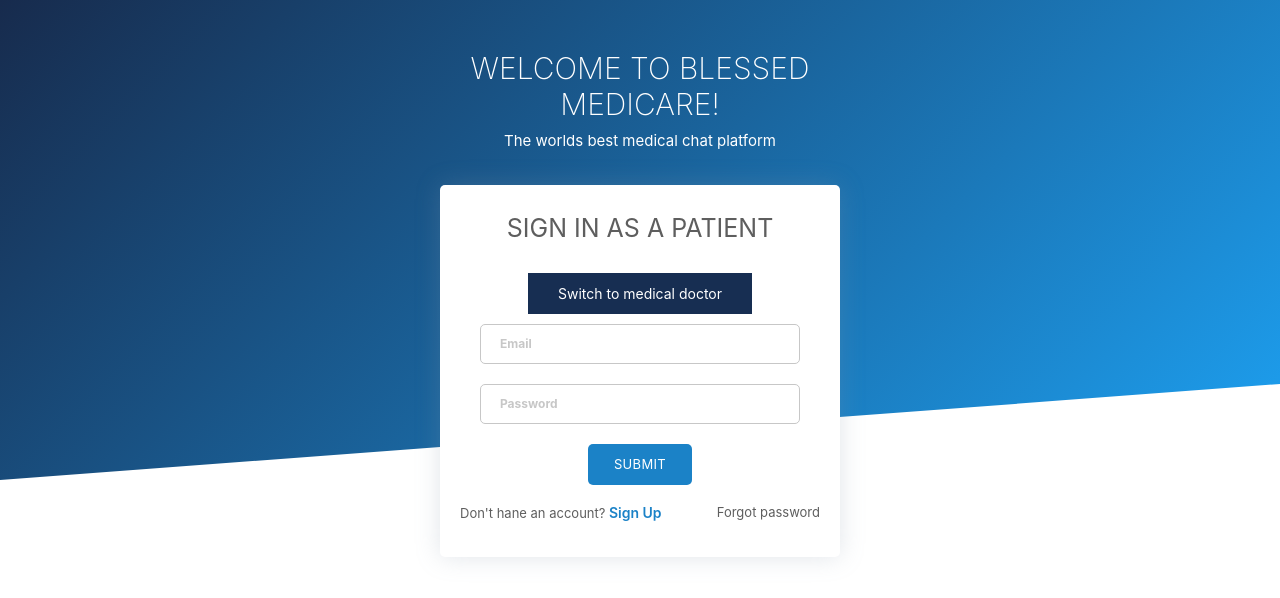
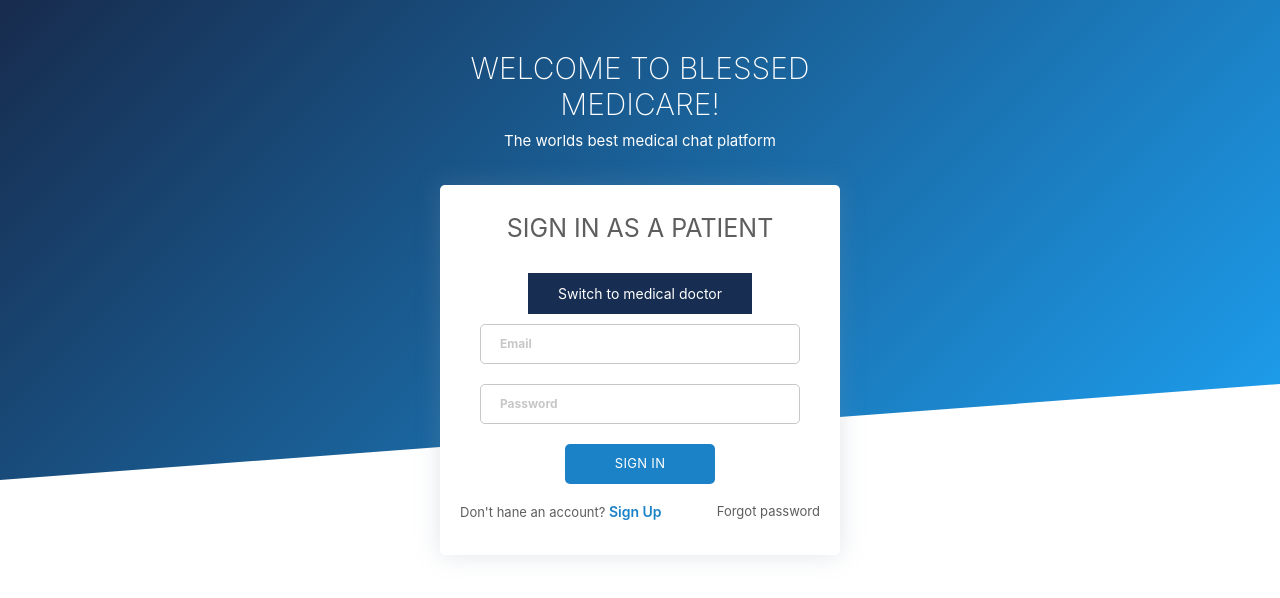
Before and after one commit to beatz-steph/medicare, a React (Create React App) app: page / in a window 1280 px wide. Shown: the top 598 px of the page. Built offline with nearby package versions, Linux system fonts and the light colour scheme; no server answers.

Commit message:
error showing for client

```diff
--- /dev/null
+++ b/src/components/loader.jsx
@@ -0,0 +1,16 @@
+import React from 'react';
+
+const Loader = () => {
+	return (
+		<div className="sk-chase">
+			<div className="sk-chase-dot"></div>
+			<div className="sk-chase-dot"></div>
+			<div className="sk-chase-dot"></div>
+			<div className="sk-chase-dot"></div>
+			<div className="sk-chase-dot"></div>
+			<div className="sk-chase-dot"></div>
+		</div>
+	);
+};
+
+export default Loader;
--- a/src/components/side-nav/sidenav.component.jsx
+++ b/src/components/side-nav/sidenav.component.jsx
@@ -4,7 +4,7 @@ import { ReactComponent as Logo } from '../../assets/logo.svg';
 
 import './sidenav.styles.scss';
 
-const SidenavComponent = ({ url }) => {
+const SidenavComponent = ({ url, currentUser }) => {
 	const [route, setRoute] = useState('Home');
 
 	return (
@@ -44,6 +44,8 @@ const SidenavComponent = ({ url }) => {
 					></ion-icon>
 					<span className="sidenav__routes--option_text">Chat</span>
 				</Link>
+				{currentUser.doctor ? (
+					<>
 						<Link
 							to={`${url}/patients`}
 							className={`sidenav__routes--option  ${
@@ -74,6 +76,8 @@ const SidenavComponent = ({ url }) => {
 							></ion-icon>
 							<span className="sidenav__routes--option_text">Drug request</span>
 						</Link>
+					</>
+				) : null}
 				<Link
 					to={`${url}/emergencyrequest`}
 					className={`sidenav__routes--option  ${
--- a/src/components/sign-in-sign-up/sign-in-sign-up.component.jsx
+++ b/src/components/sign-in-sign-up/sign-in-sign-up.component.jsx
@@ -6,6 +6,8 @@ import SignUp from '../sign-up/signup.component';
 
 const SignInSignUp = ({ setCurrentUser, setToken }) => {
 	const [showSignUp, setShowSignUp] = useState(false);
+	const [isFetching, setIsFetching] = useState(false);
+	const [err, setErr] = useState('');
 
 	const __signup = async ({
 		email,
@@ -38,7 +40,8 @@ const SignInSignUp = ({ setCurrentUser, setToken }) => {
 
 			localStorage.setItem('token', auth.data.token);
 		} catch (err) {
-			console.log(err.response.data.error);
+			setErr(err.response.data.error.message);
+			setIsFetching(false);
 		}
 	};
 
@@ -58,14 +61,29 @@ const SignInSignUp = ({ setCurrentUser, setToken }) => {
 			setCurrentUser(auth.data.currentUser);
 			localStorage.setItem('token', auth.data.token);
 		} catch (err) {
-			console.log(err.response.data.error);
+			setErr(err.response.data.error.message);
+			setIsFetching(false);
 		}
 	};
 
 	return showSignUp ? (
-		<SignUp handleSumit={__signup} setShowSignUp={setShowSignUp} />
+		<SignUp
+			err={err}
+			setErr={setErr}
+			isFetching={isFetching}
+			setIsFetching={setIsFetching}
+			handleSumit={__signup}
+			setShowSignUp={setShowSignUp}
+		/>
 	) : (
-		<SignIn handleSumit={__signin} setShowSignUp={setShowSignUp} />
+		<SignIn
+			err={err}
+			setErr={setErr}
+			isFetching={isFetching}
+			setIsFetching={setIsFetching}
+			handleSumit={__signin}
+			setShowSignUp={setShowSignUp}
+		/>
 	);
 };
 
--- a/src/components/sign-in/signin.component.jsx
+++ b/src/components/sign-in/signin.component.jsx
@@ -1,16 +1,52 @@
 import React, { useState } from 'react';
 
 import FormInput from '../form-input/form-input.component';
-
-import Button from '../btn/btn.component';
+import styled from 'styled-components';
+import Loader from '../loader';
 
 import './signin.styles.scss';
 
-const SignIn = ({ handleSumit, setShowSignUp }) => {
+export const Btn = styled.button`
+	align-self: center;
+	position: relative;
+	text-transform: uppercase;
+	letter-spacing: 0.025em;
+	font-size: 1.3rem;
+	border-radius: 0.5rem;
+	line-height: 1.5;
+	border: 1px solid transparent;
+	padding: 1rem 2.5rem;
+	box-shadow: 0 0.5rem 1.5rem rgba($color: #000000, $alpha: 0.15);
+	margin: 1rem 0 0 0;
+	cursor: pointer;
+	transition: all 0.3s ease-in-out;
+	height: 4rem;
+	width: 15rem;
+	display: flex;
+	align-items: center;
+	justify-content: center;
+	color: #ffffff;
+	background-color: #1b82c7;
+	transition: all 0.3s ease-in-out;
+
+	&:active {
+		transform: translate(0, 2px);
+		outline: none;
+		box-shadow: 0 0.3rem 1rem rgba($color: #000000, $alpha: 0.15);
+	}
+`;
+
+const SignIn = ({
+	handleSumit,
+	setShowSignUp,
+	setIsFetching,
+	isFetching,
+	err,
+	setErr,
+}) => {
 	const [signInCredentials, setSignInCredentials] = useState({
 		email: '',
 		password: '',
-		error: [],
 	});
 
 	const [occupation, setOccupation] = useState(true);
@@ -31,6 +67,9 @@ const SignIn = ({ handleSumit, setShowSignUp }) => {
 			...signInCredentials,
 			occupation: occupation ? 'patient' : 'doctor',
 		});
+
+		setIsFetching(true);
+		setErr('');
 	};
 
 	const { email, password } = signInCredentials;
@@ -48,6 +87,22 @@ const SignIn = ({ handleSumit, setShowSignUp }) => {
 			>
 				{occupation === true ? 'Switch to medical doctor' : 'Switch to patient'}
 			</div>
+			{err ? (
+				<div
+					style={{
+						display: 'flex',
+						alignItems: 'center',
+						justifyContent: 'center',
+						textAlign: 'center',
+						fontSize: '1.4rem',
+						margin: '1rem 0',
+					}}
+					class="alert alert-danger"
+					role="alert"
+				>
+					{err}
+				</div>
+			) : null}
 			<FormInput
 				type="email"
 				value={email}
@@ -62,10 +117,16 @@ const SignIn = ({ handleSumit, setShowSignUp }) => {
 				name="password"
 				placeholder="Password"
 			/>
-			<Button placeholder="Sign In" />
+			<Btn>{isFetching ? <Loader /> : 'Sign in'}</Btn>
 
 			<div className="auth__bottom">
-				<h3 className="auth__swap" onClick={() => setShowSignUp(true)}>
+				<h3
+					className="auth__swap"
+					onClick={() => {
+						setShowSignUp(true);
+						setErr('');
+					}}
+				>
 					Don't hane an account?
 					<span className="auth__swap-main"> Sign Up</span>
 				</h3>
--- a/src/components/sign-up/signup.component.jsx
+++ b/src/components/sign-up/signup.component.jsx
@@ -3,11 +3,21 @@ import React, { useState } from 'react';
 //redux part
 
 //Ui part
+import Loader from '../loader';
 import FormInput from '../form-input/form-input.component';
 import Button from '../btn/btn.component';
 import './signup.styles.scss';
 
-const SignUp = ({ handleSumit, setShowSignUp }) => {
+import { Btn } from '../sign-in/signin.component';
+
+const SignUp = ({
+	handleSumit,
+	setShowSignUp,
+	err,
+	setErr,
+	setIsFetching,
+	isFetching,
+}) => {
 	const [signUpCredentials, setSignUpCredentials] = useState({
 		email: '',
 		password: '',
@@ -29,7 +39,7 @@ const SignUp = ({ handleSumit, setShowSignUp }) => {
 	const _handleSubmit = (event) => {
 		event.preventDefault();
 		if (password !== confirmPassword) {
-			alert('passwords dont match');
+			setErr('passwords do not match');
 			return;
 		}
 
@@ -37,6 +47,9 @@ const SignUp = ({ handleSumit, setShowSignUp }) => {
 			...signUpCredentials,
 			occupation: patient ? 'patient' : 'doctor',
 		});
+
+		setErr('');
+		setIsFetching(true);
 	};
 
 	const {
@@ -58,6 +71,22 @@ const SignUp = ({ handleSumit, setShowSignUp }) => {
 			<div onClick={() => setPatient(!patient)} className="switch">
 				{!patient ? 'Switch to Patient' : 'Switch to Doctor'}
 			</div>
+			{err ? (
+				<div
+					style={{
+						display: 'flex',
+						alignItems: 'center',
+						justifyContent: 'center',
+						textAlign: 'center',
+						fontSize: '1.4rem',
+						margin: '1rem 0',
+					}}
+					class="alert alert-danger"
+					role="alert"
+				>
+					{err}
+				</div>
+			) : null}
 			<FormInput
 				type="text"
 				value={firstname}
@@ -118,9 +147,15 @@ const SignUp = ({ handleSumit, setShowSignUp }) => {
 				name="confirmPassword"
 				placeholder="Confirm password"
 			/>
-			<Button placeholder="Sign Up" />
+			<Btn>{isFetching ? <Loader /> : 'Sign in'}</Btn>
 			<div className="auth__bottom">
-				<h3 className="auth__swap" onClick={() => setShowSignUp(false)}>
+				<h3
+					className="auth__swap"
+					onClick={() => {
+						setShowSignUp(false);
+						setErr('');
+					}}
+				>
 					Alreday hane an account?
 					<span className="auth__swap-main"> Sign In</span>
 				</h3>
--- a/src/screens/dashboard/dashbaord.screens.jsx
+++ b/src/screens/dashboard/dashbaord.screens.jsx
@@ -87,7 +87,10 @@ class Dashboard extends React.Component {
 			<div className="landing">
 				<div className="landing__top-background"></div>
 				<div className="mainscreen">
-					<Sidebar url={this.props.match.url} />
+					<Sidebar
+						url={this.props.match.url}
+						currentUser={this.props.currentUser}
+					/>
 					<Switch>
 						<Route exact path={`${this.props.match.path}/`}>
 							<NewsFeed />
--- a/src/screens/landing/landing.styles.scss
+++ b/src/screens/landing/landing.styles.scss
@@ -76,3 +76,89 @@
 		z-index: 3;
 	}
 }
+
+.sk-chase {
+	width: 20px;
+	height: 20px;
+	position: relative;
+	animation: sk-chase 2.5s infinite linear both;
+}
+
+.sk-chase-dot {
+	width: 100%;
+	height: 100%;
+	position: absolute;
+	left: 0;
+	top: 0;
+	animation: sk-chase-dot 2s infinite ease-in-out both;
+}
+
+.sk-chase-dot:before {
+	content: '';
+	display: block;
+	width: 25%;
+	height: 25%;
+	background-color: #fff;
+	border-radius: 100%;
+	animation: sk-chase-dot-before 2s infinite ease-in-out both;
+}
+
+.sk-chase-dot:nth-child(1) {
+	animation-delay: -1.1s;
+}
+.sk-chase-dot:nth-child(2) {
+	animation-delay: -1s;
+}
+.sk-chase-dot:nth-child(3) {
+	animation-delay: -0.9s;
+}
+.sk-chase-dot:nth-child(4) {
+	animation-delay: -0.8s;
+}
+.sk-chase-dot:nth-child(5) {
+	animation-delay: -0.7s;
+}
+.sk-chase-dot:nth-child(6) {
+	animation-delay: -0.6s;
+}
+.sk-chase-dot:nth-child(1):before {
+	animation-delay: -1.1s;
+}
+.sk-chase-dot:nth-child(2):before {
+	animation-delay: -1s;
+}
+.sk-chase-dot:nth-child(3):before {
+	animation-delay: -0.9s;
+}
+.sk-chase-dot:nth-child(4):before {
+	animation-delay: -0.8s;
+}
+.sk-chase-dot:nth-child(5):before {
+	animation-delay: -0.7s;
+}
+.sk-chase-dot:nth-child(6):before {
+	animation-delay: -0.6s;
+}
+
+@keyframes sk-chase {
+	100% {
+		transform: rotate(360deg);
+	}
+}
+
+@keyframes sk-chase-dot {
+	80%,
+	100% {
+		transform: rotate(360deg);
+	}
+}
+
+@keyframes sk-chase-dot-before {
+	50% {
+		transform: scale(0.4);
+	}
+	100%,
+	0% {
+		transform: scale(1);
+	}
+}
```
Lines whose indentation alone changed are shown as unchanged.
